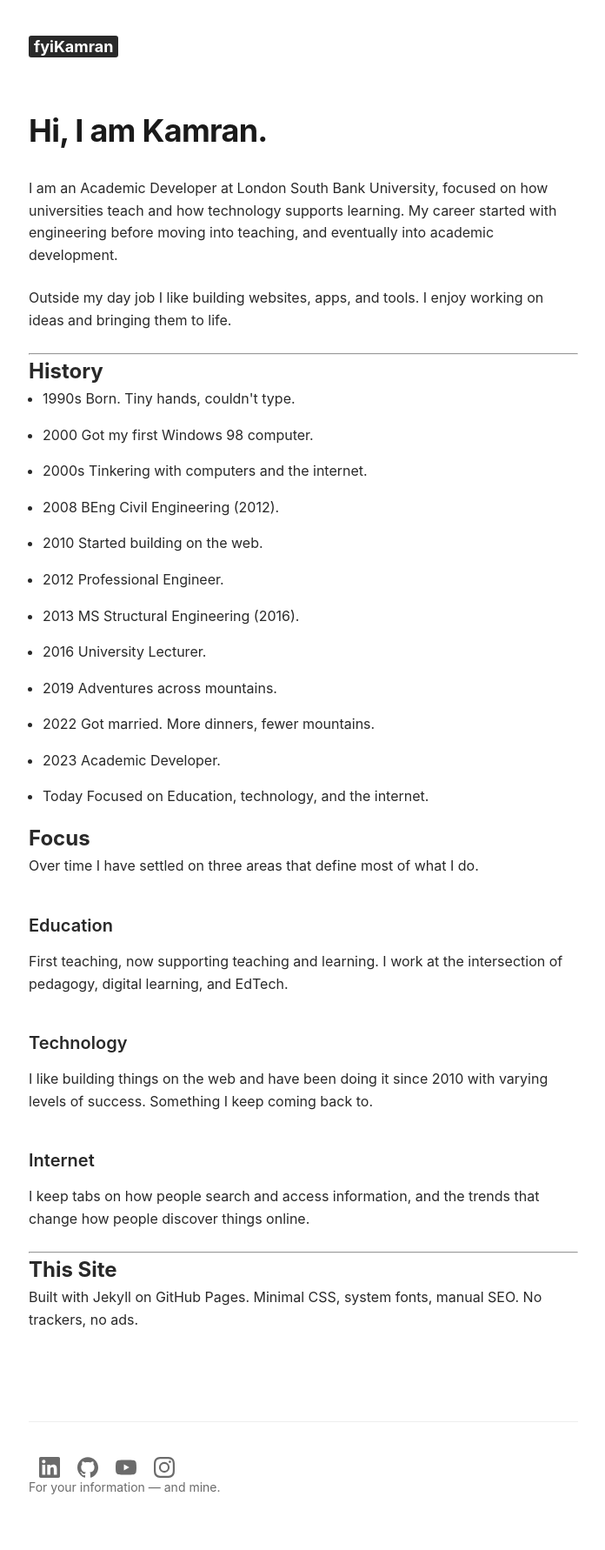
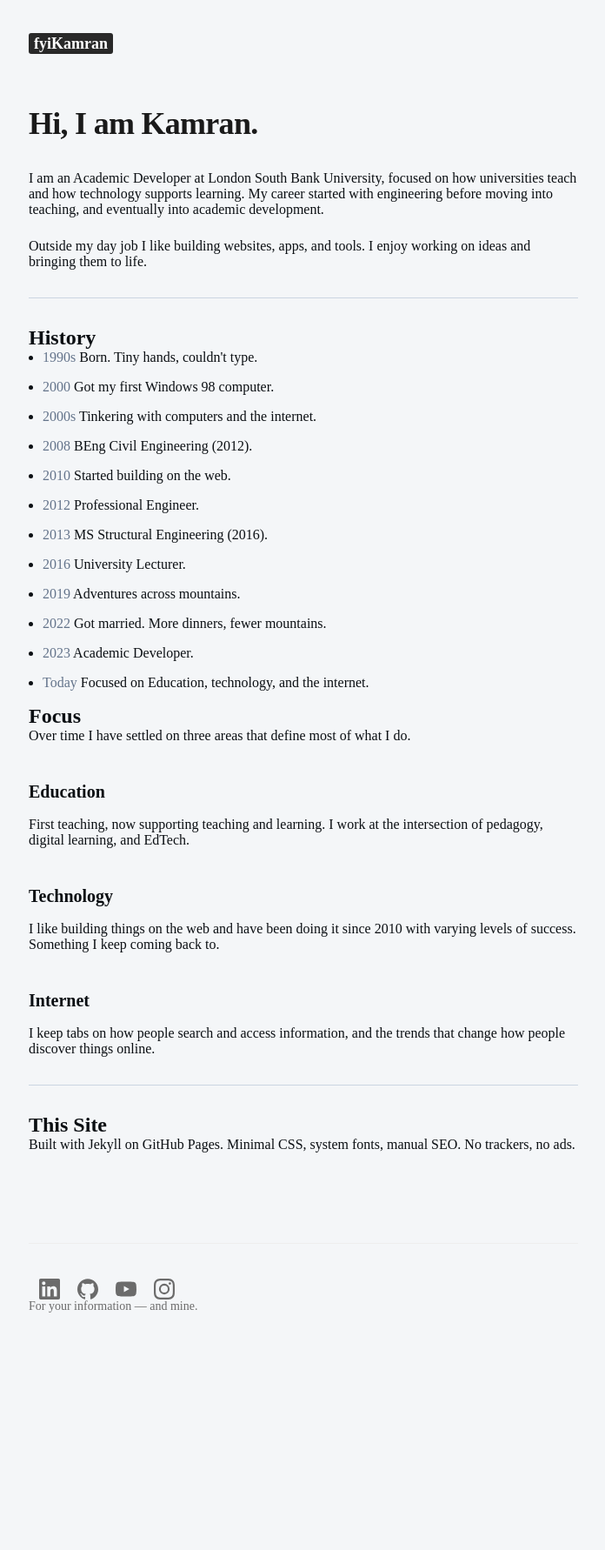
Before and after one commit to fyikamran/fyikamran.github.io, a Jekyll site: the page built from about.html, in a window 1280 px wide. Shown: the whole page at 87% size, without its empty margins (291-987 px from the left). Built offline with Jekyll 4.4.1, drawn with Linux system fonts in a browser that asks for light colours; after the commit the page ends 1570 px from its top, so only the background shows below that.

Commit message:
Update styles.css

```diff
--- a/assets/css/styles.css
+++ b/assets/css/styles.css
@@ -1,20 +1,69 @@
 /* ==========================================================================
    1. Global Resets & Body
-   ========================================================================== */
+   ==========================================================================
+   */
+  :root {
+  /* Layout Backgrounds */
+  --bg-main: #f4f6f8;        /* The crisp, cold ice-white for the page */
+  --bg-surface: #ffffff;     /* Pure white if you ever want to highlight card blocks or inputs */
+  --bg-code: #e2e8f0;        /* Light slate grey background for inline code blocks */
+
+  /* Typography Colors */
+  --text-primary: #0b0f13;   /* Pure ink black for maximum readability in body/headers */
+  --text-muted: #64748b;     /* Sterile slate grey for your timeline dates and meta text */
+  --text-inline-code: #0f172a; /* Slightly deeper tone for technical code text */
+
+  /* Interactive States (Links & Buttons) */
+  --link-color: #0b0f13;     /* Matches primary text for a strict monochrome aesthetic */
+  --link-hover: #0284c7;     /* A clean, cold sky blue that appears ONLY on mouse-hover */
+
+  /* Structure & Accents */
+  --border-clean: #cbd5e1;   /* A subtle, sharp line color for horizontal rules (<hr>) or grids */
+}
+
+body {
+  background-color: var(--bg-main);
+  color: var(--text-primary);
+}
+
+/* Timeline text adjustments */
+.timeline time {
+  color: var(--text-muted);
+}
+
+/* Hyperlink adjustments */
+a {
+  color: var(--link-color);
+  text-decoration: underline;
+  text-underline-offset: 3px; /* Gives the line a tiny bit of breathing room */
+}
+
+a:hover {
+  color: var(--link-hover);
+}
+
+/* If you ever write inline code back-ticks like `this` in Jekyll */
+code {
+  background-color: var(--bg-code);
+  color: var(--text-inline-code);
+  padding: 0.2rem 0.4rem;
+  border-radius: 4px;
+  font-size: 0.9em;
+}
+
+/* Clean dividing lines */
+hr {
+  border: 0;
+  border-top: 1px solid var(--border-clean);
+  margin: 2rem 0;
+}
+
 * {
   box-sizing: border-box;
   margin: 0;
   padding: 0;
 }
 
-body {
-  font-family: -apple-system, BlinkMacSystemFont, "Segoe UI", Roboto, Helvetica, Arial, sans-serif;
-  font-size: 16px;
-  line-height: 1.6;
-  color: #292929; /* Off-black reduces eye strain */
-  background-color: #ffffff;
-  -webkit-font-smoothing: antialiased;
-}
 
 /* ==========================================================================
    2. Structural Single-Column Layout
```
